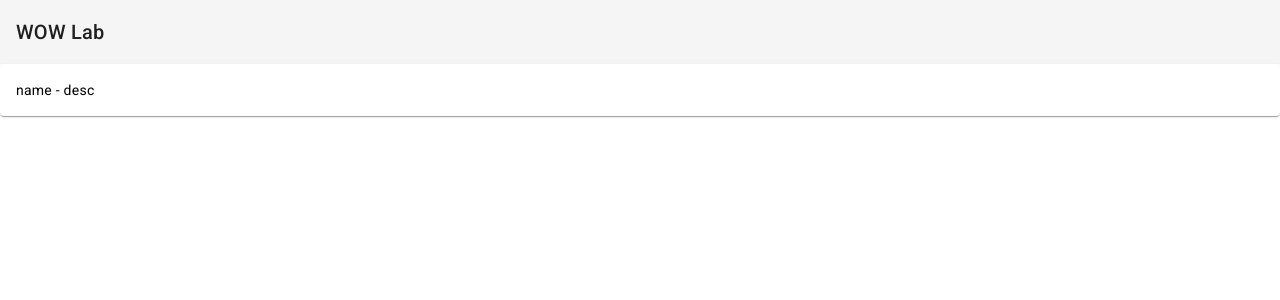
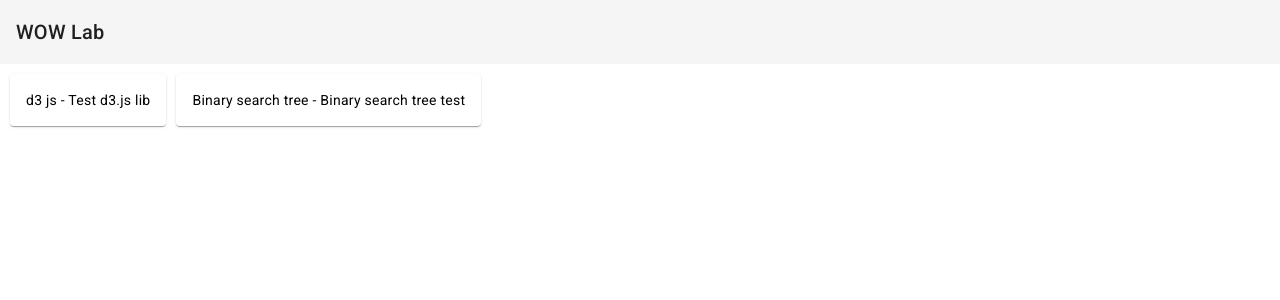
Before and after one commit to EugeneFi1/wow-lab, an Angular app: page /projects in a window 1280 px wide. Shown: the top 300 px of the page. Built offline with nearby package versions, Linux system fonts and the light colour scheme.

Commit message:
improvements

```diff
--- a/src/app/app.component.html
+++ b/src/app/app.component.html
@@ -1,2 +1,6 @@
-<wow-header></wow-header>
-<router-outlet></router-outlet>
+<div class="app-component">
+    <wow-header></wow-header>
+    <div class="app-component__main-content">
+        <router-outlet></router-outlet>
+    </div>
+</div>
--- a/src/app/app.component.less
+++ b/src/app/app.component.less
@@ -0,0 +1,5 @@
+.app-component{
+  &__main-content {
+    padding: 10px;
+  }
+}
--- a/src/app/modules/projects/projects-list/projects-list.component.html
+++ b/src/app/modules/projects/projects-list/projects-list.component.html
@@ -1,7 +1,7 @@
-<wow-project-card
-    [project]="{
-        id: '1',
-        name: 'name',
-        description: 'desc'
-    }"
-></wow-project-card>
+<div class="projects-list">
+    @for (project of _projects; track project.id) {
+        <wow-project-card
+                [project]="project"
+        ></wow-project-card>
+    }
+</div>
--- a/src/app/modules/projects/projects-list/projects-list.component.less
+++ b/src/app/modules/projects/projects-list/projects-list.component.less
@@ -0,0 +1,4 @@
+.projects-list {
+  display: flex;
+  gap: 10px;
+}
--- a/src/app/modules/projects/projects-list/projects-list.component.ts
+++ b/src/app/modules/projects/projects-list/projects-list.component.ts
@@ -1,4 +1,18 @@
 import {ChangeDetectionStrategy, Component} from "@angular/core";
+import {Project} from "../../../models/project.model";
+
+const projects: Project[] = [
+    {
+        id: "1",
+        name: "d3 js",
+        description: "Test d3.js lib"
+    },
+    {
+        id: "2",
+        name: "Binary search tree",
+        description: "Binary search tree test"
+    }
+]
 
 @Component({
     selector: 'wow-projects-list',
@@ -7,4 +21,5 @@ import {ChangeDetectionStrategy, Component} from "@angular/core";
     changeDetection: ChangeDetectionStrategy.OnPush
 })
 export class ProjectsListComponent {
+    public _projects = projects;
 }
--- a/src/app/modules/shared/shared.module.ts
+++ b/src/app/modules/shared/shared.module.ts
@@ -6,6 +6,7 @@ import {MatBadgeModule} from '@angular/material/badge';
 import {MatButtonToggleModule} from '@angular/material/button-toggle';
 import {MatCardModule} from '@angular/material/card';
 import {MatToolbarModule} from '@angular/material/toolbar';
+import {CommonModule} from "@angular/common";
 
 const MATERIAL_DESIGN_COMPONENTS = [
     MatButtonModule,
@@ -19,6 +20,7 @@ const MATERIAL_DESIGN_COMPONENTS = [
 
 @NgModule({
     exports: [
+        CommonModule,
         ...MATERIAL_DESIGN_COMPONENTS,
     ]
 })
```
